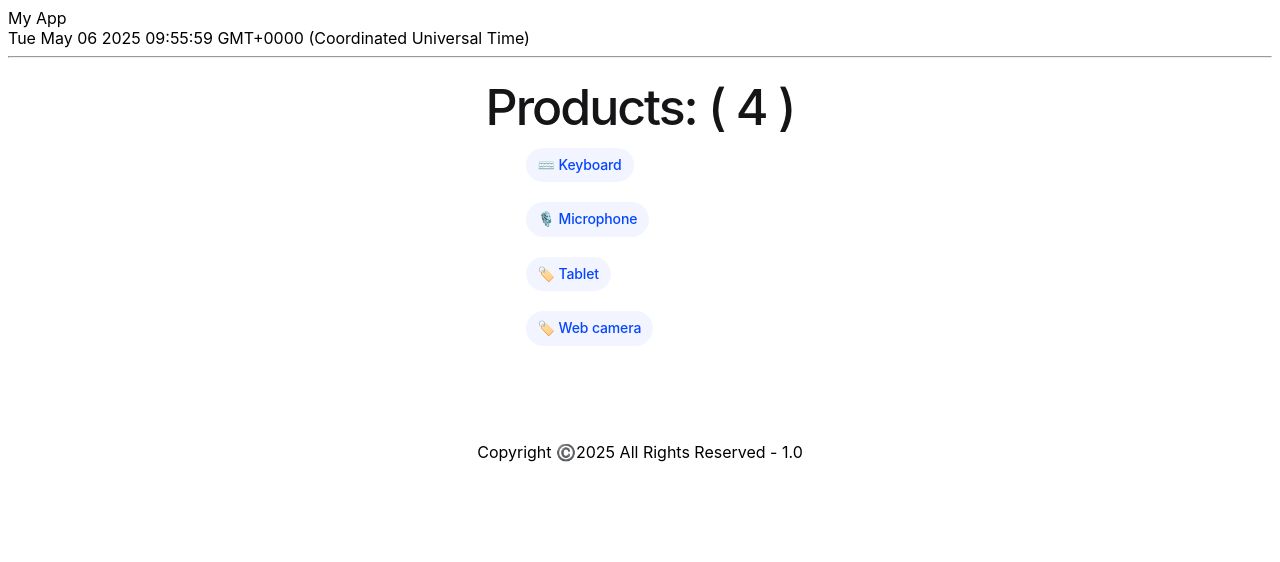
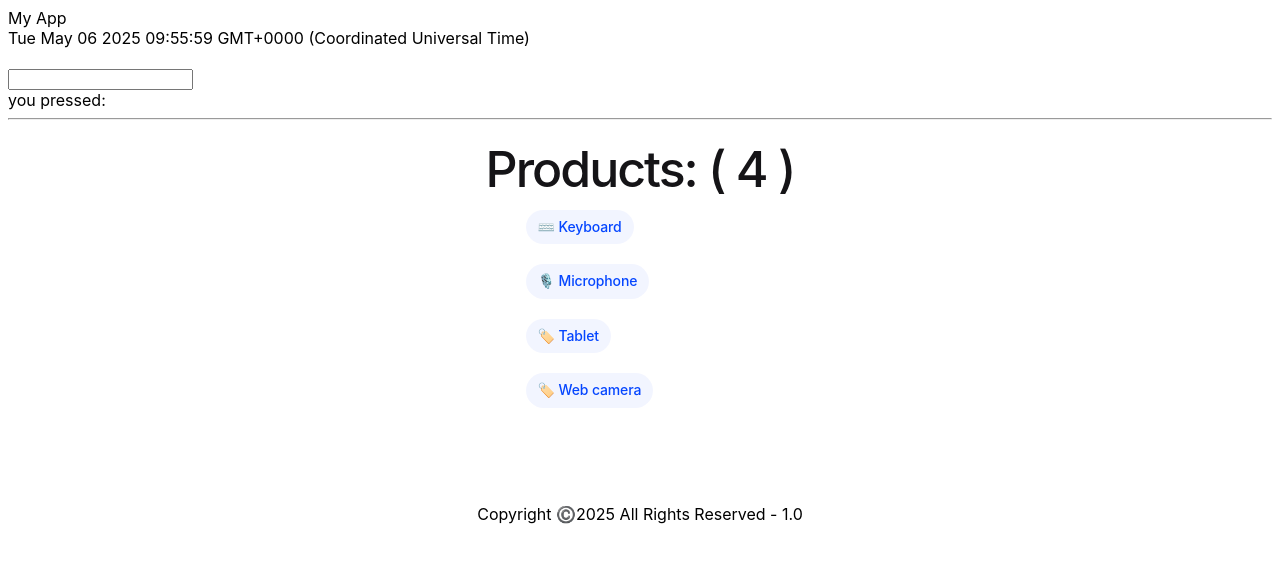
Before and after one commit to JoaoGoncalves/pj-angular, an Angular app in the folder my-app/: page / in a window 1280 px wide. Shown: the top 562 px of the page. Built offline with nearby package versions, Linux system fonts and the light colour scheme.

Commit message:
key logger observable - exemplo de operador

```diff
--- a/my-app/src/app/app.component.html
+++ b/my-app/src/app/app.component.html
@@ -1,4 +1,6 @@
 <header [innerHTML]="title"></header>
+<br>
+<app-key-logger></app-key-logger>
 <hr>
 
 <main class="main">
--- /dev/null
+++ b/my-app/src/app/key-logger/key-logger.component.html
@@ -0,0 +1,2 @@
+<input type="text" #keyContainer><br>
+you pressed: {{keys}}
--- /dev/null
+++ b/my-app/src/app/key-logger/key-logger.component.ts
@@ -0,0 +1,22 @@
+import { Component, ElementRef, OnInit, viewChild } from '@angular/core';
+import { fromEvent } from 'rxjs';
+
+@Component({
+  selector: 'app-key-logger',
+  imports: [],
+  templateUrl: './key-logger.component.html',
+  styleUrl: './key-logger.component.css'
+})
+export class KeyLoggerComponent implements OnInit {
+
+  input = viewChild<ElementRef>('keyContainer');
+  keys = '';
+
+  ngOnInit(): void {
+    const logger$ = fromEvent<KeyboardEvent>(this.input()!.nativeElement, 'keyup');
+
+    logger$.subscribe(e => this.keys += e.key)
+  }
+
+
+}
```
Also changed, not shown: my-app/src/app/app.component.ts (+30 -3 lines), my-app/src/app/key-logger/key-logger.component.css (added), 1 other file (tests, documents, lock files or other folders).
